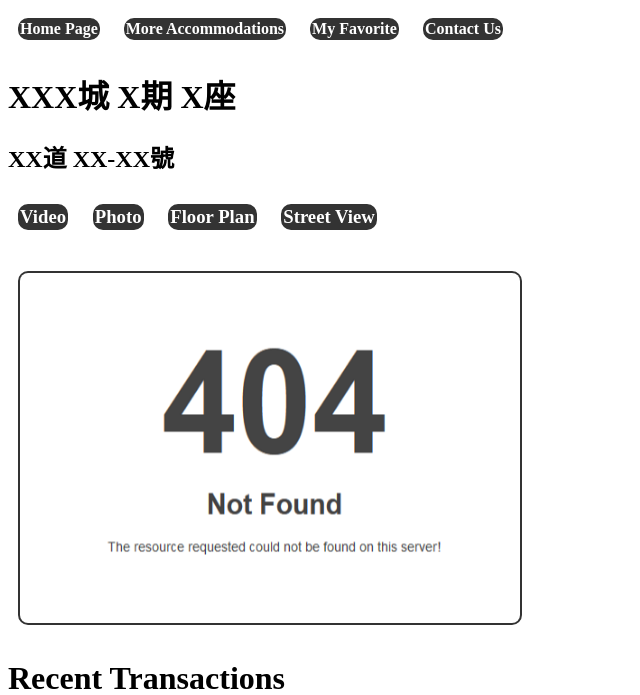
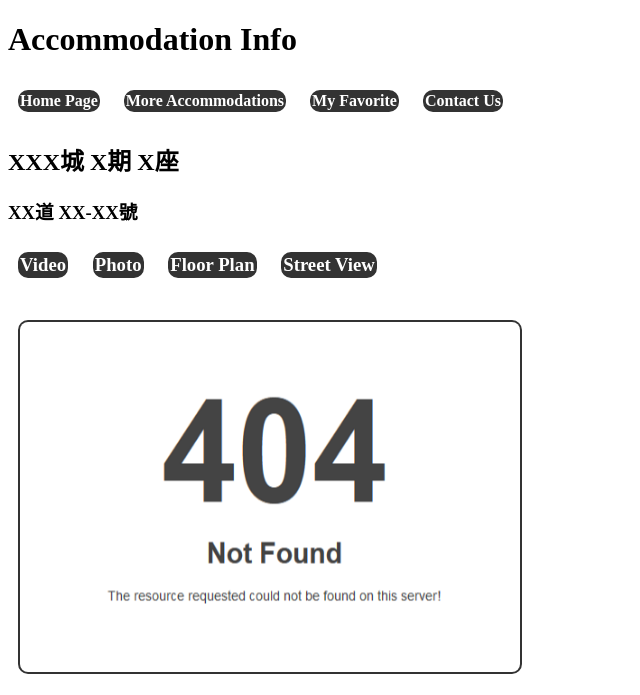
Before and after one commit to Cyctes-X/COMP3297-2J-Unihaven, a Django app: page /accommodations/Acc_Detail/ in a window 1280 px wide. Shown: the top 695 px of the page, without its empty margins (0-640 px from the left). Run offline with Django 5.2, Linux system fonts and the light colour scheme; parts of the project's set-up code (start-up, migrations or seed data) failed here and were passed over.

Commit message:
Update Acc_Detail.html

```diff
--- a/templates/accommodation/Acc_Detail.html
+++ b/templates/accommodation/Acc_Detail.html
@@ -23,14 +23,15 @@
 </head>
 <body>
     <header>
+        <h1>Accommodation Info</h1>
         <nav class="safe">
 			<a href="Acc_Home.html" class="btn">Home Page</a>
 			<a href="Acc_ListAll.html" class="btn">More Accommodations</a>
 			<a href="Acc_Favorite.html" class="btn">My Favorite</a>
 			<a href="Acc_Contact.html" class="btn">Contact Us</a>
 		</nav>
-       <h1>XXX城 X期 X座</h1>
-       <h2>XX道 XX-XX號</h2>
+       <h2>XXX城 X期 X座</h1>
+       <h3>XX道 XX-XX號</h2>
        <h3 class="safe">
         <a href="#" class="btn">Video</a>
         <a href="#" class="btn">Photo</a>
```
